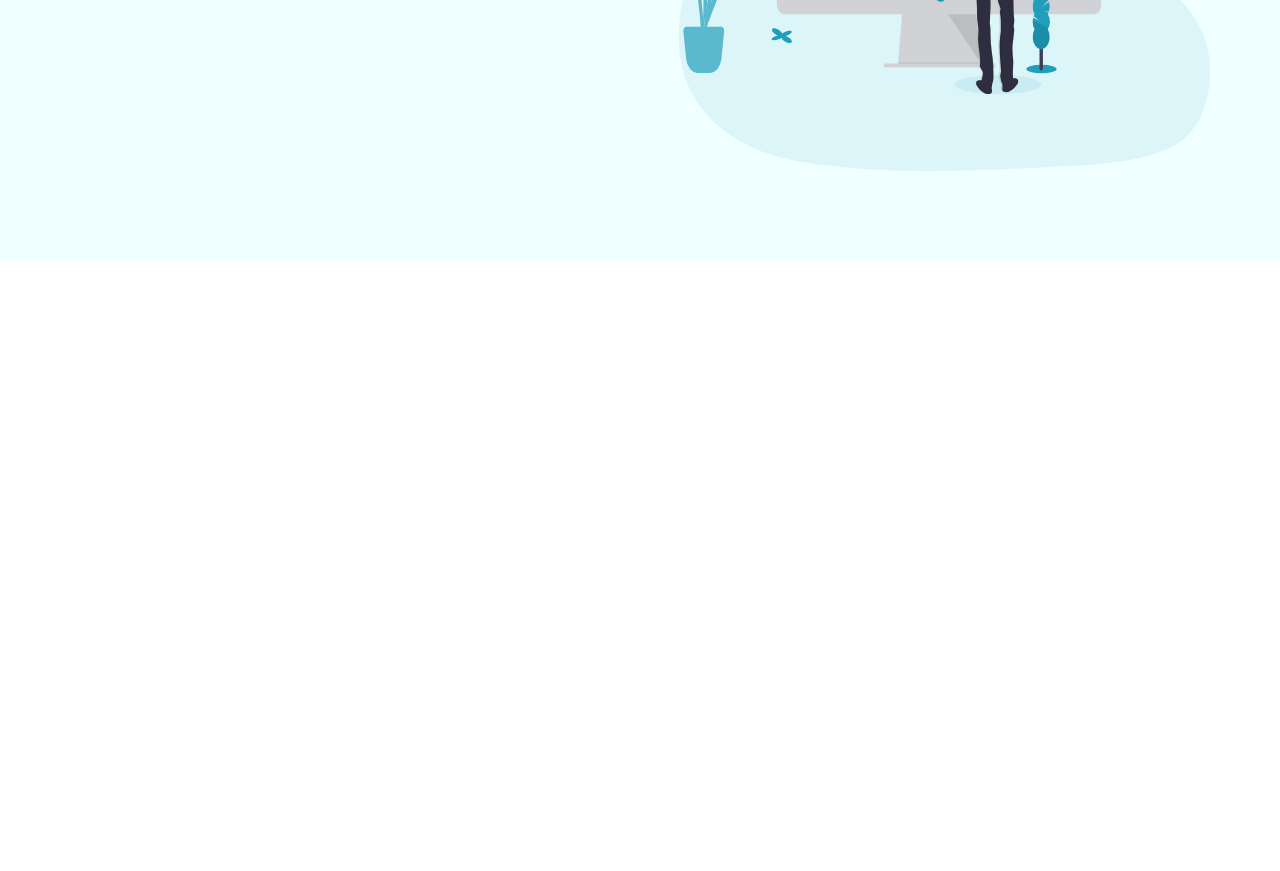
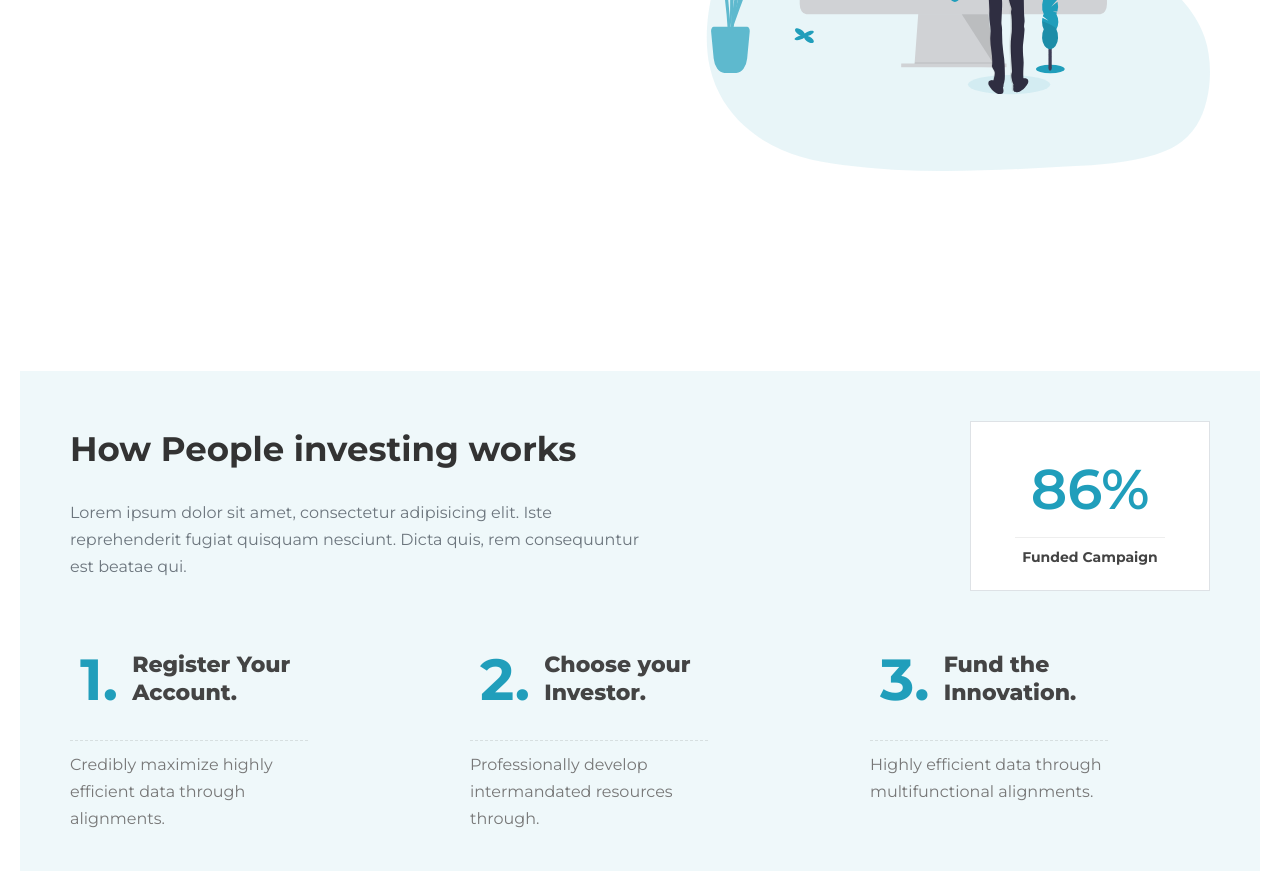
Before and after one commit to NS-693/CrowdFunding, a website: page index.html in a window 1280 px wide. Shown: the part 539-1410 px from the top of the page. Before the commit the page ends 800 px from the top, so only its background shows below. Drawn offline with Linux system fonts and the light colour scheme.

Commit message:
Section Explore

```diff
--- a/index.html
+++ b/index.html
@@ -12,6 +12,7 @@
     <link rel="stylesheet" href="css/style.css">
     <link rel="shortcut icon" type="image/png" href="assets/favicon.png">
 
+
     <title>Crowdfunding</title>
 
 </head>
@@ -20,7 +21,7 @@
             <img src="assets/logo1.png" class="navigation__logo" alt="logo">
                 <nav class="navigation__nav">
                     <ul class="navigation__list">
-                    <li class="navigation__item"><a href="#" class="navigation__link "> <div class="navigation__menu">Home</div></a></li>
+                        <li class="navigation__item"><a href="#" class="navigation__link navigation__link--active ">Home</a></li>
                         <li class="navigation__item"><a href="#" class="navigation__link"> Explore </a></li>
                         <li class="navigation__item"><a href="#" class="navigation__link"> <i class="far fa-user icon icon__user"></i> Log In </a></li>
 
@@ -52,8 +53,49 @@
                     <img src="assets/hero.svg" class="hero__img" alt="hero image">
                 </div>
             </div>
+        </section>
+        <section class="explore u-margin-top-ehuge">
+            <div class="row explore__container">
+                <div class="explore__top">
+                    <div class="row">
+                        <div class="col-3-of-4 explore__box1">
+                            <h2 class="heading__sec">How People investing works</h2>
+                            <p class="explore__text">Lorem ipsum dolor sit amet, consectetur adipisicing elit. Iste reprehenderit fugiat quisquam nesciunt. Dicta quis, rem consequuntur est beatae qui.</p>
+                        </div>
+                        <div class="col-1-of-4 explore__box2">
+                            <div class="explore__count">86%</div>
+                            <div class="explore__text2">Funded Campaign</div>
+                        </div>
 
+                    </div>
+                </div>
+                <div class="explore__bottom">
+                    <div class="col-1-of-3">
+                        <div class="explore__large-text">1.</div>
+                        <h4 class="heading_ter explore__limit">Register Your Account.</h4>
+
+                        <p class="explore__para">Credibly maximize highly efficient data through alignments.</p>
+                    </div>
+                    <div class="col-1-of-3">
+                        <div class="explore__large-text">2.</div>
+                        <h4 class="heading_ter explore__limit">Choose your Investor.</h4>
+                        <p class="explore__para">Professionally develop intermandated resources through.</p>
+                    </div>
+                    <div class="col-1-of-3">
+                        <div class="explore__large-text">3.</div>
+                        <h4 class="heading_ter explore__limit">Fund the Innovation.</h4>
+                        <p class="explore__para">Highly efficient data through multifunctional alignments.</p>
+                    </div>
+                </div>
+
+            </div>
         </section>
+        <!-- <section class="card">
+            <div class="card__container">
+                <img src="assets/card-1.jpg" class="card__image" alt="Card image 1">
+            </div>
+        </section> -->
+
 
     </main>
     <footer>
--- a/sass/abstract/_variables.scss
+++ b/sass/abstract/_variables.scss
@@ -20,10 +20,17 @@ $color-footer: #373d52;
 
 //FONT SIZE
 $default-font-size: 1.6rem;
+$font-size-medium: 1.4rem;
 $font-size-small-1: 1.3rem;
 $font-size-small: 1.2rem;
 
 //GRID WIDTH
-$grid-width: 138rem;
+$grid-width: 114rem;
 $gutter-vertical: 8rem;
 $gutter-horizontal: 6rem;
+
+//BACKGROUND COLORS
+$color-bg-blue: #209ebb;
+
+//BORDER COLORS
+$border-1: #dee2e6;
--- a/sass/base/_base.scss
+++ b/sass/base/_base.scss
@@ -12,4 +12,5 @@ html {
 
 body {
 	box-sizing: border-box;
+	overflow-x: hidden;
 }
--- a/sass/base/_typography.scss
+++ b/sass/base/_typography.scss
@@ -17,6 +17,17 @@ body {
 	margin-top: 5.5rem;
 }
 
+.heading__sec {
+	font-size: 3.4rem;
+	color: $grey-heading-2;
+}
+
+.heading_ter {
+	font-size: 2.2rem;
+	color: $grey-heading-1;
+	font-weight: 800;
+}
+
 .hero__paragraph {
 	font-size: 1.5rem;
 	color: $grey-text-1;
--- a/sass/base/_utlities.scss
+++ b/sass/base/_utlities.scss
@@ -13,6 +13,10 @@
 
 .u-margin-top-huge {
 	margin-top: 8rem;
+}
+
+.u-margin-top-ehuge {
+	margin-top: 12rem;
 }
 
 //BOTTOM MARGINS
--- a/sass/components/_navigation.scss
+++ b/sass/components/_navigation.scss
@@ -22,10 +22,6 @@
 		float: right;
 		padding: 2rem;
 		margin-right: 20rem;
-
-		&:first-child {
-			color: $color-blue;
-		}
 	}
 
 	&__list {
@@ -39,14 +35,14 @@
 		margin-right: 3.2rem;
 	}
 
-	&__menu {
-		color: $color-blue;
-	}
-
 	&__link {
 		text-decoration: none;
 		color: $grey-text-3;
 		transition: all 0.2 ease;
+
+		&--active {
+			color: $color-blue;
+		}
 
 		&:hover,
 		&:active {
--- a/sass/layout/_grid.scss
+++ b/sass/layout/_grid.scss
@@ -1,10 +1,7 @@
 .row {
-	max-width: 114rem;
+	width: $grid-width;
+	max-width: $grid-width;
 	margin: 0 auto;
-
-	&:not(:last-child) {
-		margin-bottom: $gutter-vertical;
-	}
 
 	@include clearfix;
 
@@ -17,37 +14,32 @@
 	}
 
 	.col-1-of-2 {
-		width: calc(100% / 2);
+		width: calc((100% - #{$gutter-horizontal}) / 2);
 	}
-	// .col-1-of-2 {
-	// 	// width: calc((100% - #{$gutter-horizontal}) / 2);
-	// 	width: calc((100% - #{$gutter-horizontal}) / 2);
-	// }
 
 	.col-1-of-3 {
-		width: calc((100% - (2 * #{$gutter-horizontal})) / 3);
+		width: calc((100% - 2 * #{$gutter-horizontal}) / 3);
 	}
 
 	.col-2-of-3 {
 		width: calc(
-			2 * ((100% - (2 * #{$gutter-horizontal})) / 3) + #{$gutter-horizontal}
+			2 * ((100% - 2 * #{$gutter-horizontal}) / 3) + #{$gutter-horizontal}
 		);
 	}
 
 	.col-1-of-4 {
-		width: calc((100% - (3 * #{$gutter-horizontal})) / 4);
+		width: calc((100% - 3 * #{$gutter-horizontal}) / 4);
 	}
 
 	.col-2-of-4 {
 		width: calc(
-			2 * ((100% - (3 * #{$gutter-horizontal})) / 4) + #{$gutter-horizontal}
+			2 * ((100% - 3 * #{$gutter-horizontal}) / 4) + #{$gutter-horizontal}
 		);
 	}
 
 	.col-3-of-4 {
 		width: calc(
-			3 * ((100% - (3 * #{$gutter-horizontal})) / 4) +
-				(2 * #{$gutter-horizontal})
+			3 * ((100% - 3 * #{$gutter-horizontal}) / 4) + 2 * #{$gutter-horizontal}
 		);
 	}
 }
--- a/sass/layout/_header.scss
+++ b/sass/layout/_header.scss
@@ -6,4 +6,5 @@
 	height: 7rem;
 	z-index: 10000;
 	border-bottom: 1px solid rgba($grey-text-2, 0.2);
+	background-color: transparent;
 }
--- a/sass/main.scss
+++ b/sass/main.scss
@@ -8,6 +8,7 @@
 @import "components/navigation";
 @import "components/icon";
 @import "components/button";
+@import "components/card";
 
 @import "layout/header";
 @import "layout/grid";
--- a/sass/page/_home.scss
+++ b/sass/page/_home.scss
@@ -1,10 +1,6 @@
 .hero {
-	width: 100vw;
-	height: 100vh;
-	background-color: azure;
-	position: absolute;
-	top: 0;
-	left: 0;
+	margin-top: -7rem;
+	padding-top: 7rem;
 
 	&__box {
 		height: 90vh;
@@ -42,3 +38,85 @@
 		padding: 1rem;
 	}
 }
+
+//SECTION EXLORE
+.explore {
+	position: relative;
+
+	&__container {
+		width: 100%;
+		height: 50rem;
+		padding: 5rem;
+		background-color: rgba($color-bg-blue, 0.07);
+	}
+
+	&__top {
+		width: 100%;
+		height: 50%;
+	}
+
+	&__box1 {
+	}
+
+	&__text {
+		width: 70%;
+		padding-top: 2rem;
+	}
+
+	&__box2 {
+		background-color: $color-white-1;
+		text-align: center;
+		padding: 2rem;
+
+		border: 1px solid $border-1;
+	}
+
+	&__count {
+		color: $color-blue;
+		font-size: 5.6rem;
+		font-weight: 600;
+	}
+
+	&__text2 {
+		color: $grey-heading-1;
+		font-size: $font-size-medium;
+		font-weight: 700;
+		padding-top: 0.8rem;
+		border-top: 1px solid $color-white-2;
+		width: 76%;
+		margin: 0 auto;
+	}
+
+	&__bottom {
+		height: 50%;
+		width: 100%;
+	}
+
+	&__large-text {
+		font-size: 5.8rem;
+		font-weight: 700;
+		color: $color-blue;
+		padding: 1rem;
+		display: inline-block;
+	}
+
+	&__limit {
+		width: 50%;
+		line-height: 2.8rem;
+		display: inline-block;
+	}
+
+	&__para {
+		width: 70%;
+		border-top: 1px dashed rgba($grey-text-3, 0.2);
+		padding-top: 1rem;
+		color: $grey-text-3;
+	}
+}
+
+//SECTION CARD
+.card {
+	width: 100%;
+	height: 100vh;
+	background-color: aqua;
+}
```
Also changed, not shown: assets/card-1.jpg (added), css/style.css, sass/components/_card.scss (added). Lines whose indentation alone changed are shown as unchanged.
